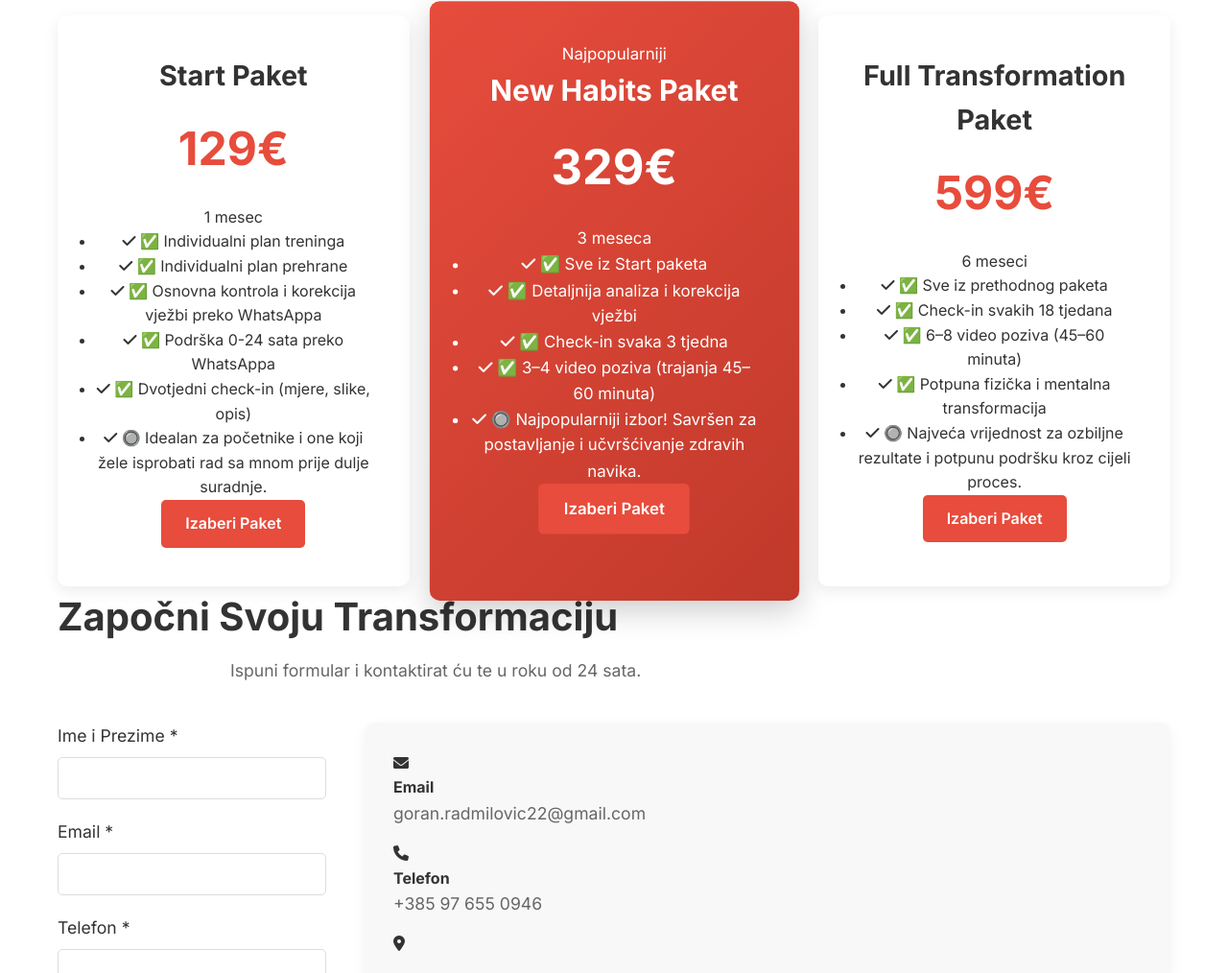
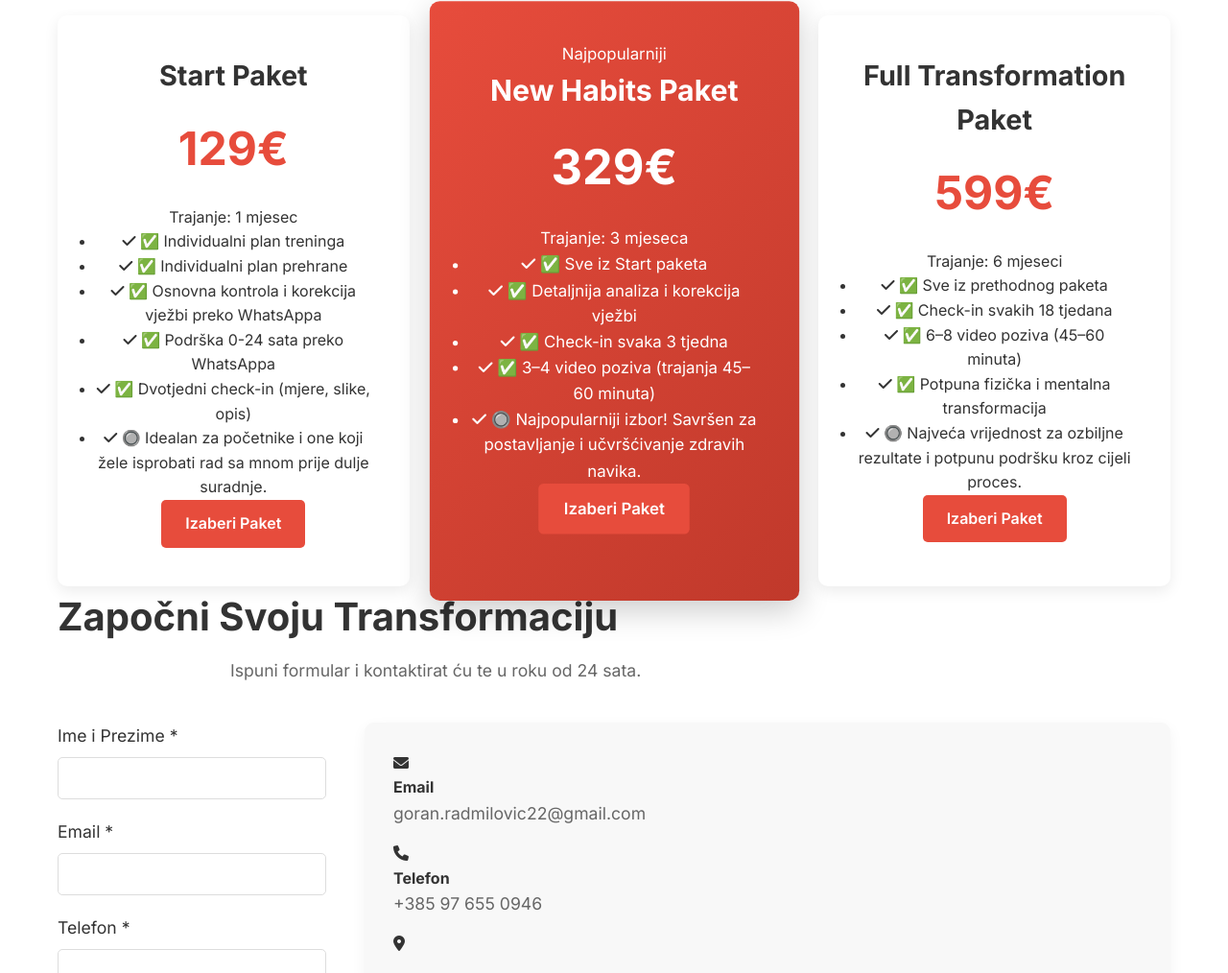
Before and after one commit to Matijaasajt123/goran-fitness-landing, a plain HTML site: page index.html in a window 1280 px wide. Shown: the part 4807-5821 px from the top of the page at 96% size. Drawn offline with Linux system fonts and the light colour scheme.

Commit message:
Update index.html

```diff
--- a/index.html
+++ b/index.html
@@ -199,7 +199,7 @@
                     <div class="pricing-header">
                         <h3>Start Paket</h3>
                         <div class="price">129€</div>
-                        <div class="duration">1 mesec</div>
+                        <div class="duration">Trajanje: 1 mjesec</div>
                     </div>
                     <ul class="pricing-features">
                <li><i class="fas fa-check"></i> ✅ Individualni plan treninga</li>
@@ -216,7 +216,7 @@
                     <div class="pricing-header">
                         <h3>New Habits Paket</h3>
                         <div class="price">329€</div>
-                        <div class="duration">3 meseca</div>
+                        <div class="duration">Trajanje: 3 mjeseca</div>
                     </div>
                     <ul class="pricing-features">
                         <li><i class="fas fa-check"></i> ✅ Sve iz Start paketa</li>
@@ -231,7 +231,7 @@
                     <div class="pricing-header">
                         <h3>Full Transformation Paket</h3>
                         <div class="price">599€</div>
-                        <div class="duration">6 meseci</div>
+                        <div class="duration">Trajanje: 6 mjeseci</div>
                     </div>
                     <ul class="pricing-features">
                        <li><i class="fas fa-check"></i> ✅ Sve iz prethodnog paketa</li>
```
